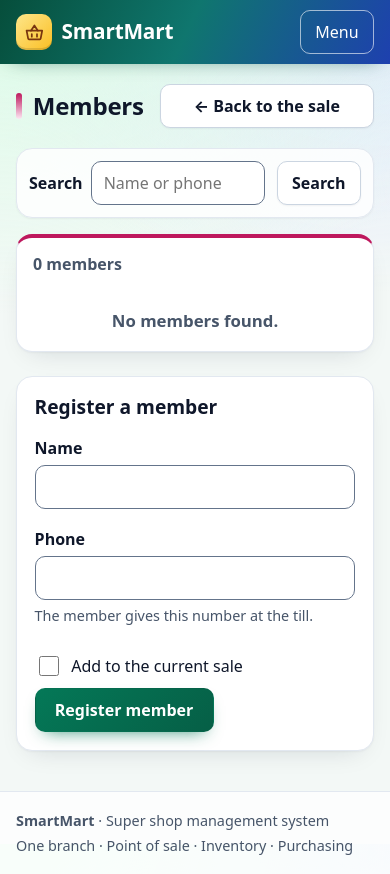
After one commit to ami-JANI/smartmart, a Spring Boot app: page /pos/members in a window 390 px wide. The commit adds this page. Run offline with Spring Boot 4, Linux system fonts and the light colour scheme; the visitor is signed in with stand-in values (Sample User, id 1); some of the project's set-up classes (security, data sources, template engines, error pages and the like) are left out, and stand-ins take their place.

Commit message:
feat(pos): register members by phone and add them to a sale
Cashiers register a member on /pos/members (name and phone; spaces and
dashes are ignored, 6 to 15 digits, one member per number) and can add
them to the current sale straight away. On the cart, "Member phone"
adds an existing member; the sale then records them as its customer.
The member is kept on the cart but is not an undo step, so the undo
snapshots are unchanged.

```diff
--- a/src/main/java/com/smartmart/pos/service/CheckoutFacadeImpl.java
+++ b/src/main/java/com/smartmart/pos/service/CheckoutFacadeImpl.java
@@ -64,6 +64,7 @@ class CheckoutFacadeImpl implements CheckoutFacade {
                 cart.discountAmount(), cart.total(), cart.vatIncluded());
         cart.lines().forEach(line -> sale.addLine(line.id(), line.quantity(), line.unitPrice(), line.lineTotal()));
         sale.recordPayment(paid.method(), paid.amount(), paid.cashReceived(), paid.changeDue());
+        sale.recordCustomer(carts.member().map(CustomerSummary::id).orElse(null));
         return sales.save(sale).getId();
     }
 }
--- /dev/null
+++ b/src/main/java/com/smartmart/pos/web/MemberController.java
@@ -0,0 +1,57 @@
+package com.smartmart.pos.web;
+
+import org.springframework.stereotype.Controller;
+import org.springframework.ui.Model;
+import org.springframework.web.bind.annotation.GetMapping;
+import org.springframework.web.bind.annotation.PostMapping;
+import org.springframework.web.bind.annotation.RequestMapping;
+import org.springframework.web.bind.annotation.RequestParam;
+import org.springframework.web.servlet.mvc.support.RedirectAttributes;
+
+import com.smartmart.pos.service.CartService;
+import com.smartmart.pos.service.CustomerRuleException;
+import com.smartmart.pos.service.CustomerService;
+
+import lombok.RequiredArgsConstructor;
+
+/** Members registered by phone at the till, pos/members.html. Cashiers only (under /pos). */
+@Controller
+@RequestMapping("/pos/members")
+@RequiredArgsConstructor
+class MemberController {
+
+    private static final String PAGE = "pos/members";
+
+    private final CustomerService customers;
+    private final CartService cartService;
+
+    @GetMapping
+    String list(@RequestParam(required = false) String q, Model model) {
+        model.addAttribute("q", q);
+        model.addAttribute("members", customers.search(q));
+        model.addAttribute("activeNav", "members");
+        return PAGE;
+    }
+
+    /** Registers a member; with addToSale, also adds them to the current sale and returns to the cart. */
+    @PostMapping
+    String register(@RequestParam(defaultValue = "") String name, @RequestParam(defaultValue = "") String phone,
+                    @RequestParam(defaultValue = "false") boolean addToSale, Model model, RedirectAttributes redirect) {
+        try {
+            customers.register(name, phone);
+        } catch (CustomerRuleException refused) {
+            model.addAttribute(refused.field() + "Error", refused.getMessage());
+            model.addAttribute("name", name);
+            model.addAttribute("phone", phone);
+            model.addAttribute("addToSale", addToSale);
+            return list(null, model);
+        }
+        if (addToSale) {
+            cartService.addMember(phone);
+            redirect.addFlashAttribute("message", "Member registered and added to the sale");
+            return "redirect:/pos";
+        }
+        redirect.addFlashAttribute("message", "Member registered");
+        return "redirect:/pos/members";
+    }
+}
--- a/src/main/resources/static/css/app.css
+++ b/src/main/resources/static/css/app.css
@@ -63,6 +63,7 @@
 [data-section="categories"] { --accent: var(--categories); --accent-soft: var(--categories-soft); }
 [data-section="suppliers"]  { --accent: var(--suppliers);  --accent-soft: var(--suppliers-soft); }
 [data-section="users"]      { --accent: var(--users);      --accent-soft: var(--users-soft); }
+[data-section="members"]    { --accent: var(--users);      --accent-soft: var(--users-soft); }
 
 *, *::before, *::after { box-sizing: border-box; }
 
@@ -282,7 +283,7 @@ main.container {
 .form input[type="tel"],
 .form input[type="email"],
 .form select,
-.inline-form input[type="text"], .inline-form input[type="number"], .inline-form select,
+.inline-form input[type="text"], .inline-form input[type="number"], .inline-form input[type="tel"], .inline-form select,
 .toolbar select, .toolbar input[type="search"],
 .qty-form input[type="number"],
 .discount-form select {
@@ -544,7 +545,7 @@ main > h1::before, .page-header h1::before {
 .tree-action[open] { flex-basis: 100%; }
 
 .inline-form { display: flex; flex-wrap: wrap; align-items: center; gap: .5rem; padding: .25rem 0 .5rem; }
-.inline-form input[type="text"], .inline-form input[type="number"], .inline-form select { flex: 1 1 12rem; min-width: 0; }
+.inline-form input[type="text"], .inline-form input[type="number"], .inline-form input[type="tel"], .inline-form select { flex: 1 1 12rem; min-width: 0; }
 
 /* ---------- Tables, badges, checkbox groups (SCRUM-40) ---------- */
 
@@ -708,6 +709,12 @@ th[aria-sort="descending"] .sort-link::after { content: " \2193"; color: var(--c
 .discount-form .inline-form { padding: 0; }
 .discount-form select { flex: 1 1 10rem; }
 
+/* ---------- Member on the sale ---------- */
+
+.member-box { margin-bottom: 1rem; padding: .85rem; border-radius: var(--radius); background: var(--pos-soft); }
+.member-name { display: flex; flex-wrap: wrap; align-items: center; gap: .4rem; margin: 0 0 .6rem; }
+.member-name .badge { margin: 0; }
+
 /* ---------- Cash payment step (SCRUM-46) ---------- */
 
 .amount-due {
--- /dev/null
+++ b/src/main/resources/templates/pos/members.html
@@ -0,0 +1,97 @@
+<!DOCTYPE html>
+<!--/*
+  Members: customers registered by phone at the till. Cashier.
+
+  Model attributes
+    members     list: id, name, phone, memberSince (Instant), newest first; the latest 50, or the search result
+    q           the name or phone searched for, or null
+    name, phone the values typed, when registering failed
+    nameError, phoneError  the message for that field, when registering failed
+    addToSale   true to add the new member to the current sale
+    message     optional success text
+    activeNav   "members"
+  Requests
+    GET  /pos/members?q=0171
+    POST /pos/members   name, phone [, addToSale=true]
+*/-->
+<html lang="en" th:replace="~{layout/base :: layout(~{::title}, ~{::main})}" xmlns:th="http://www.thymeleaf.org">
+<head>
+    <title>Members - SmartMart</title>
+</head>
+<body>
+<main id="main-content" class="container">
+    <div class="page-header">
+        <h1>Members</h1>
+        <a class="btn btn-secondary" th:href="@{/pos}" href="/pos">&larr; Back to the sale</a>
+    </div>
+
+    <p class="alert alert-success" role="status" th:if="${message}" th:text="${message}">Member registered</p>
+
+    <div class="two-column">
+        <section>
+            <form th:action="@{/pos/members}" method="get" class="toolbar">
+                <span class="toolbar-field">
+                    <label for="q">Search</label>
+                    <input type="search" id="q" name="q" th:value="${q}" maxlength="100" autocomplete="off"
+                           placeholder="Name or phone">
+                </span>
+                <button type="submit" class="btn btn-secondary btn-small">Search</button>
+            </form>
+
+            <div class="table-wrap">
+                <table class="table table-stack">
+                    <caption th:text="${#lists.size(members)} + (${#lists.size(members) == 1} ? ' member' : ' members')">0 members</caption>
+                    <thead>
+                    <tr>
+                        <th scope="col">Name</th>
+                        <th scope="col">Phone</th>
+                        <th scope="col">Member since</th>
+                    </tr>
+                    </thead>
+                    <tbody>
+                    <tr th:each="m : ${members}">
+                        <td data-label="Name" th:text="${m.name}">Farhana Akter</td>
+                        <td data-label="Phone" th:text="${m.phone}">01711000101</td>
+                        <td data-label="Member since" th:text="${#temporals.format(m.memberSince, 'dd MMM yyyy')}">01 Nov 2026</td>
+                    </tr>
+                    <tr th:if="${#lists.isEmpty(members)}">
+                        <td colspan="3" class="table-empty">No members found.</td>
+                    </tr>
+                    </tbody>
+                </table>
+            </div>
+        </section>
+
+        <section class="card">
+            <h2>Register a member</h2>
+            <form th:action="@{/pos/members}" method="post" class="form" novalidate>
+                <div class="field" th:classappend="${nameError} ? 'has-error'">
+                    <label for="name">Name</label>
+                    <input type="text" id="name" name="name" th:value="${name}" maxlength="100" required autocomplete="off"
+                           th:attrappend="aria-describedby=${nameError} ? 'name-error'">
+                    <p class="field-error" id="name-error" th:if="${nameError}" th:text="${nameError}">Name is required</p>
+                </div>
+                <div class="field" th:classappend="${phoneError} ? 'has-error'">
+                    <label for="phone">Phone</label>
+                    <input type="tel" id="phone" name="phone" th:value="${phone}" maxlength="20" inputmode="tel" required
+                           autocomplete="off" th:attrappend="aria-describedby=${phoneError} ? 'phone-error'">
+                    <p class="hint">The member gives this number at the till.</p>
+                    <p class="field-error" id="phone-error" th:if="${phoneError}" th:text="${phoneError}">Phone must be 6 to 15 digits</p>
+                </div>
+                <ul class="check-list">
+                    <li>
+                        <label>
+                            <input type="checkbox" name="addToSale" value="true" th:checked="${addToSale}">
+                            <span>Add to the current sale</span>
+                        </label>
+                    </li>
+                </ul>
+                <div class="form-actions">
+                    <button type="submit" class="btn btn-primary">Register member</button>
+                </div>
+            </form>
+        </section>
+    </div>
+</main>
+</body>
+</html>
```
Also changed, not shown: src/main/java/com/smartmart/pos/domain/Cart.java (+13 -0 lines), src/main/java/com/smartmart/pos/domain/Customer.java (added, +47 -0 lines), src/main/java/com/smartmart/pos/domain/Sale.java (+9 -0 lines), src/main/java/com/smartmart/pos/repository/CustomerRepository.java (added, +25 -0 lines), src/main/java/com/smartmart/pos/service/CartService.java (+13 -0 lines), src/main/java/com/smartmart/pos/service/CartServiceImpl.java (+18 -0 lines), src/main/java/com/smartmart/pos/service/CustomerRuleException.java (added, +16 -0 lines), src/main/java/com/smartmart/pos/service/CustomerService.java (added, +36 -0 lines), src/main/java/com/smartmart/pos/service/CustomerServiceImpl.java (added, +68 -0 lines), src/main/java/com/smartmart/pos/service/CustomerSummary.java (added, +7 -0 lines), src/main/java/com/smartmart/pos/web/CartController.java (+15 -0 lines), src/main/resources/templates/pos/cart.html (+21 -0 lines), 3 other files.
